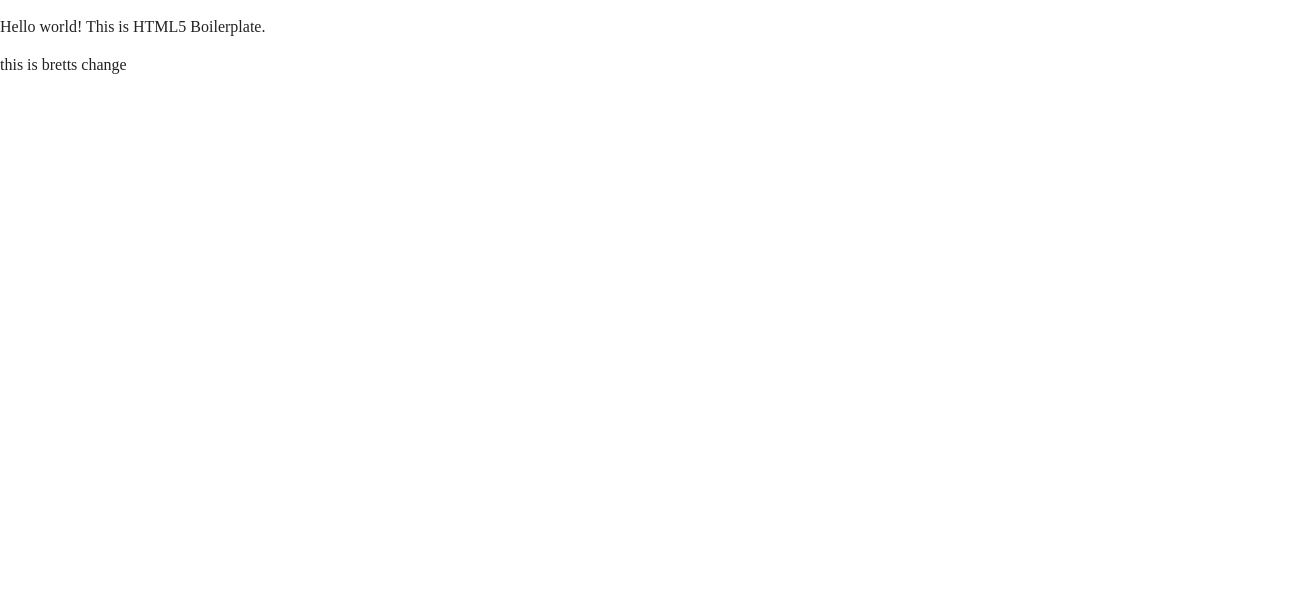
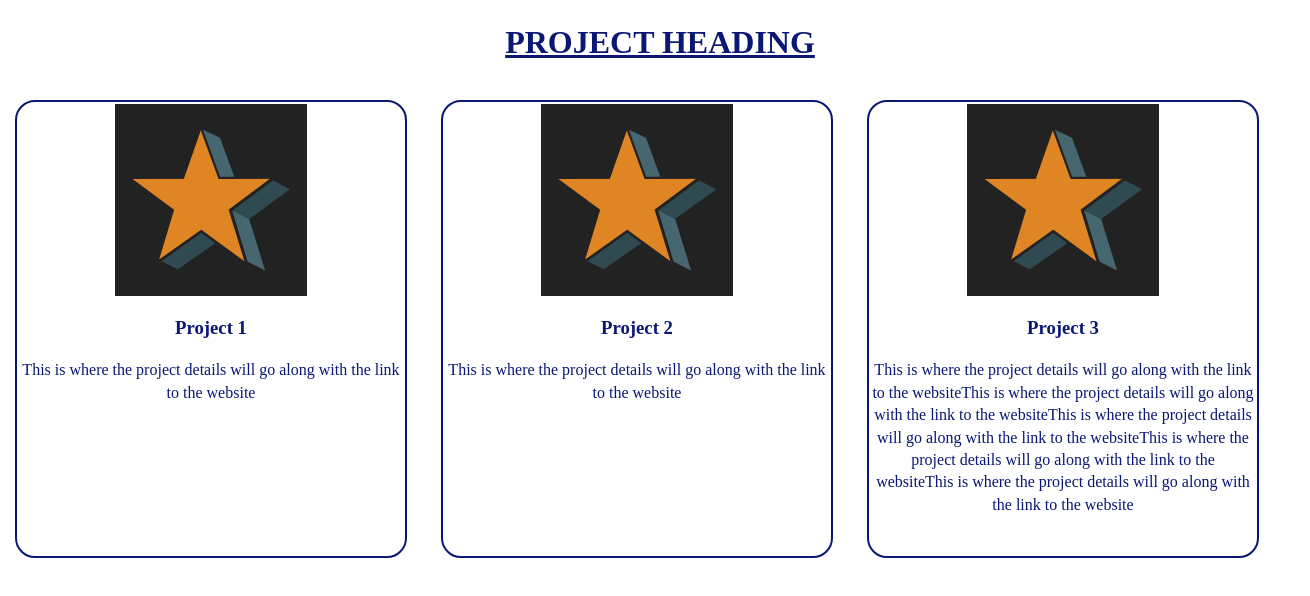
Before and after one commit to njb-group/groupwebsite, a plain HTML site: page index.html in a window 1280 px wide. Shown: the whole page, 1310 px wide, since content can reach past the window. Drawn offline with nearby package versions, Linux system fonts and the light colour scheme.

Commit message:
i have added the projects section to the index and css main. there is still some tinkering to do with the border sizes of the sub divs and images and fonts and so on. some feedback on the structure of the code would be helpful and if you can see any way to make the code shorter or smoother that would be helpful too.

```diff
--- a/css/main.css
+++ b/css/main.css
@@ -97,10 +97,47 @@ textarea {
    Author's custom styles
    ========================================================================== */
 
+.projects-section{
+  color: #0A1774;
+  width: 100%;
+  padding: 0;
+  margin: 0;
+  background-color:
+}
 
+.projects-heading{
+  width: 100%;
+  font-weight: bold;
+  margin: 10px;
+  padding: 10px;
+  text-decoration: underline;
+  text-align: center;
+}
 
+.projects{
+  display: inline-block;
+  margin: 15px;
+  padding: 2px;
+  border: 2px solid #0A1774;
+  width: 30%;
+  height: 450px;
+  word-wrap: break-word;
+  border-radius: 20px;
+  overflow-y: auto;
+}
 
+.project-images{
+  display: block;
+  margin: auto;
+}
 
+h3{
+  text-align: center;
+}
+
+p{
+  text-align: center;
+}
 
 
 
--- a/index.html
+++ b/index.html
@@ -22,8 +22,25 @@
   <![endif]-->
 
   <!-- Add your site or application content here -->
-  <p>Hello world! This is HTML5 Boilerplate.</p>
-  <p>this is bretts change</p>
+  <div class="projects-section">
+    <h1  class="projects-heading">PROJECT HEADING</h1>
+      <div class="projects">
+        <img align='center'class="project-images"src="icon.png" alt="">
+        <h3>Project 1</h3>
+        <p >This is where the project details will go along with the link to the website</p>
+      </div>
+      <div class="projects">
+        <img class="project-images" src="icon.png" alt="">
+        <h3>Project 2</h3>
+        <p>This is where the project details will go along with the link to the website</p>
+      </div>
+      <div class="projects">
+        <img class="project-images" src="icon.png" alt="">
+        <h3>Project 3</h3>
+        <p>This is where the project details will go along with the link to the websiteThis is where the project details will go along with the link to the websiteThis is where the project details will go along with the link to the websiteThis is where the project details will go along with the link to the websiteThis is where the project details will go along with the link to the website</p>
+    </div>
+  </div>
+
   <script src="js/vendor/modernizr-3.6.0.min.js"></script>
   <script src="https://code.jquery.com/jquery-3.3.1.min.js" integrity="sha256-FgpCb/KJQlLNfOu91ta32o/NMZxltwRo8QtmkMRdAu8=" crossorigin="anonymous"></script>
   <script>window.jQuery || document.write('<script src="js/vendor/jquery-3.3.1.min.js"><\/script>')</script>
```
